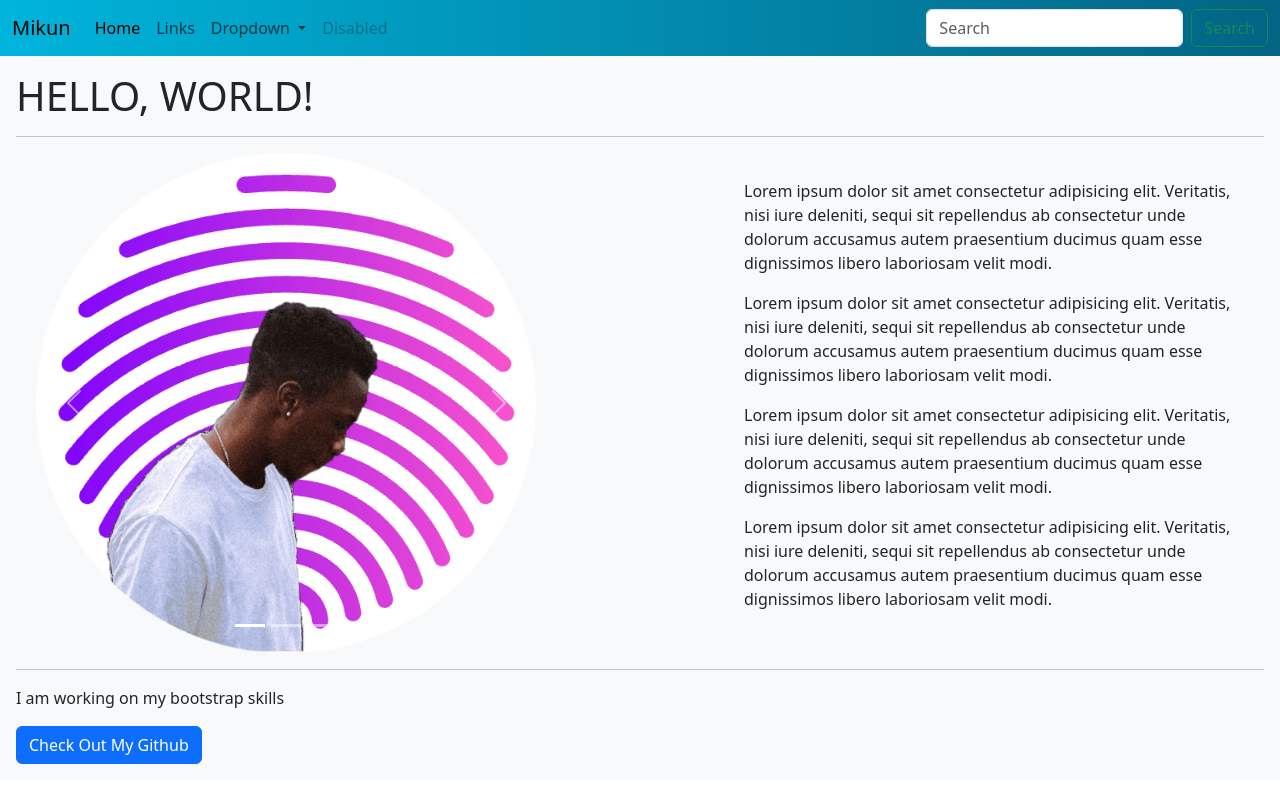
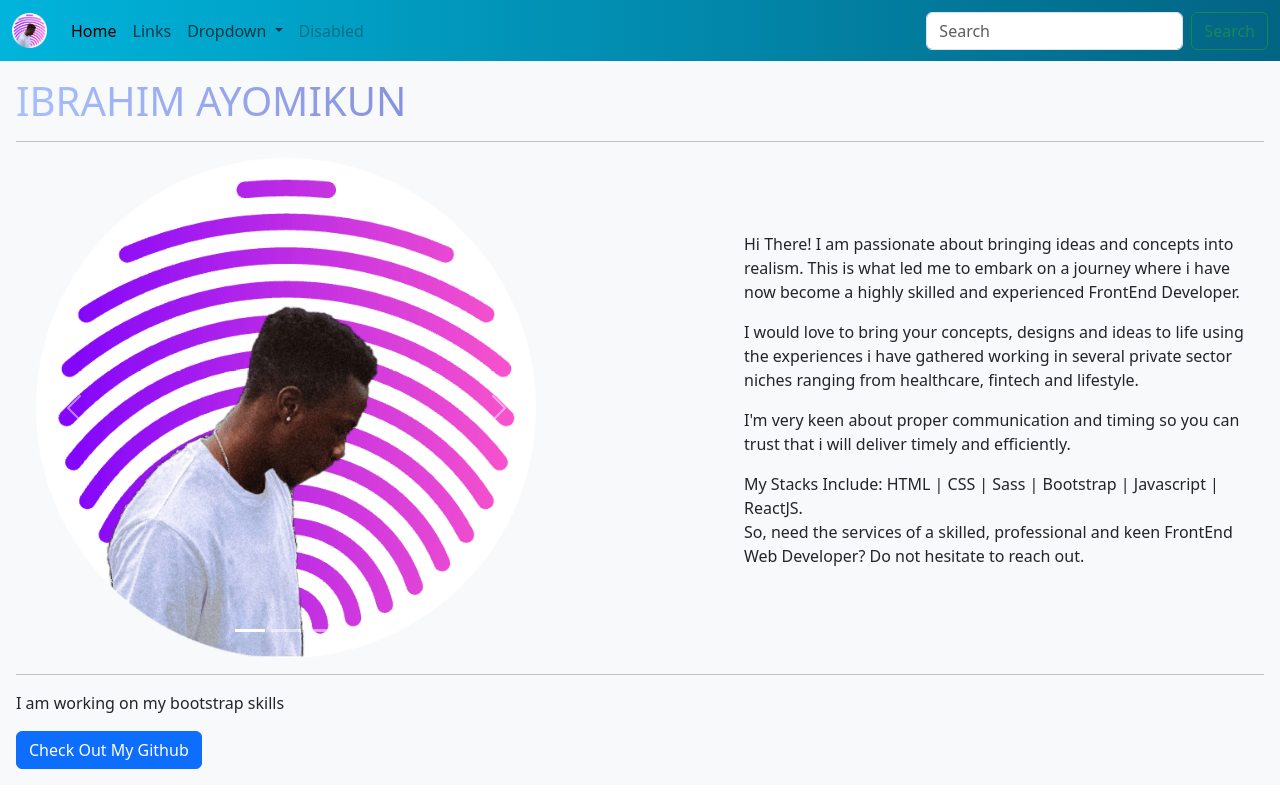
Before and after one commit to Ayomikun2820/First-Github, a plain HTML site: page index.html in a window 1280 px wide. Drawn offline with nearby package versions, Linux system fonts and the light colour scheme.

Commit message:
updated text & css
updated text from lorem ipsum to custom. added name instead of hello world! added pic logo to navbar

```diff
--- a/index.html
+++ b/index.html
@@ -14,9 +14,14 @@
   </head>
   <body>
     <!-- BootStrap NavBar -->
-    <nav class="navbar sticky-top navbar-expand-lg" style="background-image: linear-gradient(to right, #00b4db, #036484)">
+    <nav
+      class="navbar sticky-top navbar-expand-lg"
+      style="background-image: linear-gradient(to right, #00b4db, #036484)"
+    >
       <div class="container-fluid">
-        <a class="navbar-brand" href="#">Mikun</a>
+        <a class="navbar-brand" href="#">
+          <img src="./assets/profile-pic (1).png" alt="profile-pic" />
+        </a>
         <button
           class="navbar-toggler"
           type="button"
@@ -76,7 +81,7 @@
 
     <!-- body text  -->
     <div class="p-3 mb-4 bg-light border-0">
-      <h1>HELLO, WORLD!</h1>
+      <h1>IBRAHIM AYOMIKUN</h1>
 
       <hr />
       <div class="carousel-section">
@@ -149,29 +154,30 @@
 
         <!-- carousel text  -->
         <div class="carousel-text">
-          <p id="p1">
-            Lorem ipsum dolor sit amet consectetur adipisicing elit. Veritatis,
-            nisi iure deleniti, sequi sit repellendus ab consectetur unde
-            dolorum accusamus autem praesentium ducimus quam esse dignissimos
-            libero laboriosam velit modi.
+          <p>
+            Hi There! I am passionate about bringing ideas and concepts into
+            realism. This is what led me to embark on a journey where i have now
+            become a highly skilled and experienced FrontEnd Developer.
           </p>
-          <p id="p2">
-            Lorem ipsum dolor sit amet consectetur adipisicing elit. Veritatis,
-            nisi iure deleniti, sequi sit repellendus ab consectetur unde
-            dolorum accusamus autem praesentium ducimus quam esse dignissimos
-            libero laboriosam velit modi.
+          <p>
+            I would love to bring your concepts, designs and ideas to life using
+            the experiences i have gathered working in several private sector
+            niches ranging from healthcare, fintech and lifestyle.
           </p>
-          <p id="p3">
-            Lorem ipsum dolor sit amet consectetur adipisicing elit. Veritatis,
-            nisi iure deleniti, sequi sit repellendus ab consectetur unde
-            dolorum accusamus autem praesentium ducimus quam esse dignissimos
-            libero laboriosam velit modi.
+
+          <p>
+            I'm very keen
+            about proper communication and timing so you can trust that i will
+            deliver timely and efficiently.
           </p>
-          <p id="p4">
-            Lorem ipsum dolor sit amet consectetur adipisicing elit. Veritatis,
-            nisi iure deleniti, sequi sit repellendus ab consectetur unde
-            dolorum accusamus autem praesentium ducimus quam esse dignissimos
-            libero laboriosam velit modi.
+
+
+          <p>
+            My Stacks Include: HTML | CSS | Sass | Bootstrap | Javascript |
+            ReactJS.
+            <br />
+            So, need the services of a skilled, professional and keen FrontEnd
+            Web Developer? Do not hesitate to reach out.
           </p>
         </div>
       </div>
--- a/styles.css
+++ b/styles.css
@@ -1,3 +1,15 @@
+
+.navbar-brand img{
+    max-width: 35px;
+    max-height: auto;
+}
+
+h1{
+    background-image:  linear-gradient(to right, #a8c0ff, #3f2b96);
+    background-clip: text;
+    color: transparent;
+}
+
 #carouselExampleIndicators{
     width: 500px;
     display: flex;
@@ -16,6 +28,11 @@
 .carousel-text{
     max-width: 500px;
 }
+
+/* .p-3.mb-4.bg-dark.border-0{
+    background-color: black;
+} */
+
 
 
 
```
